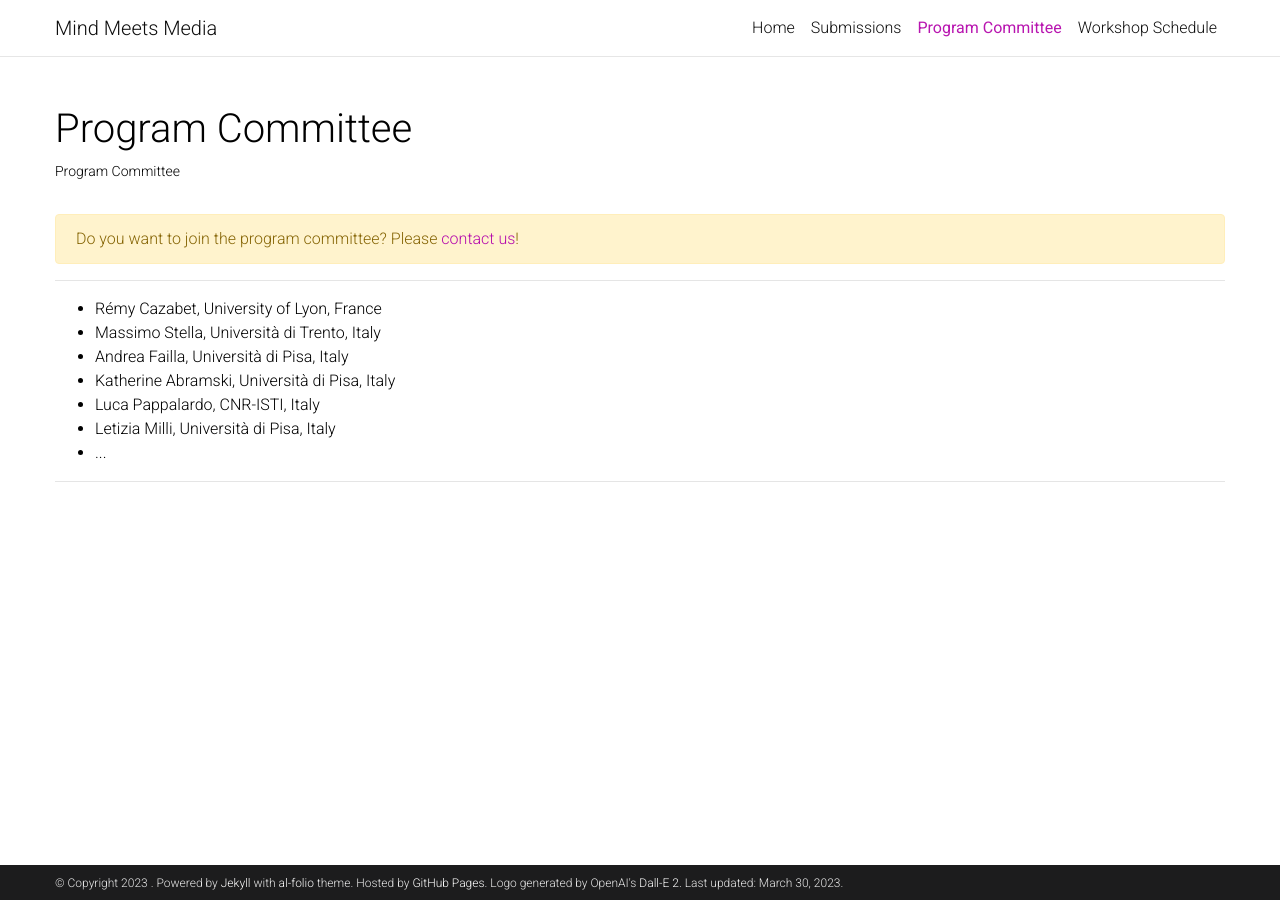
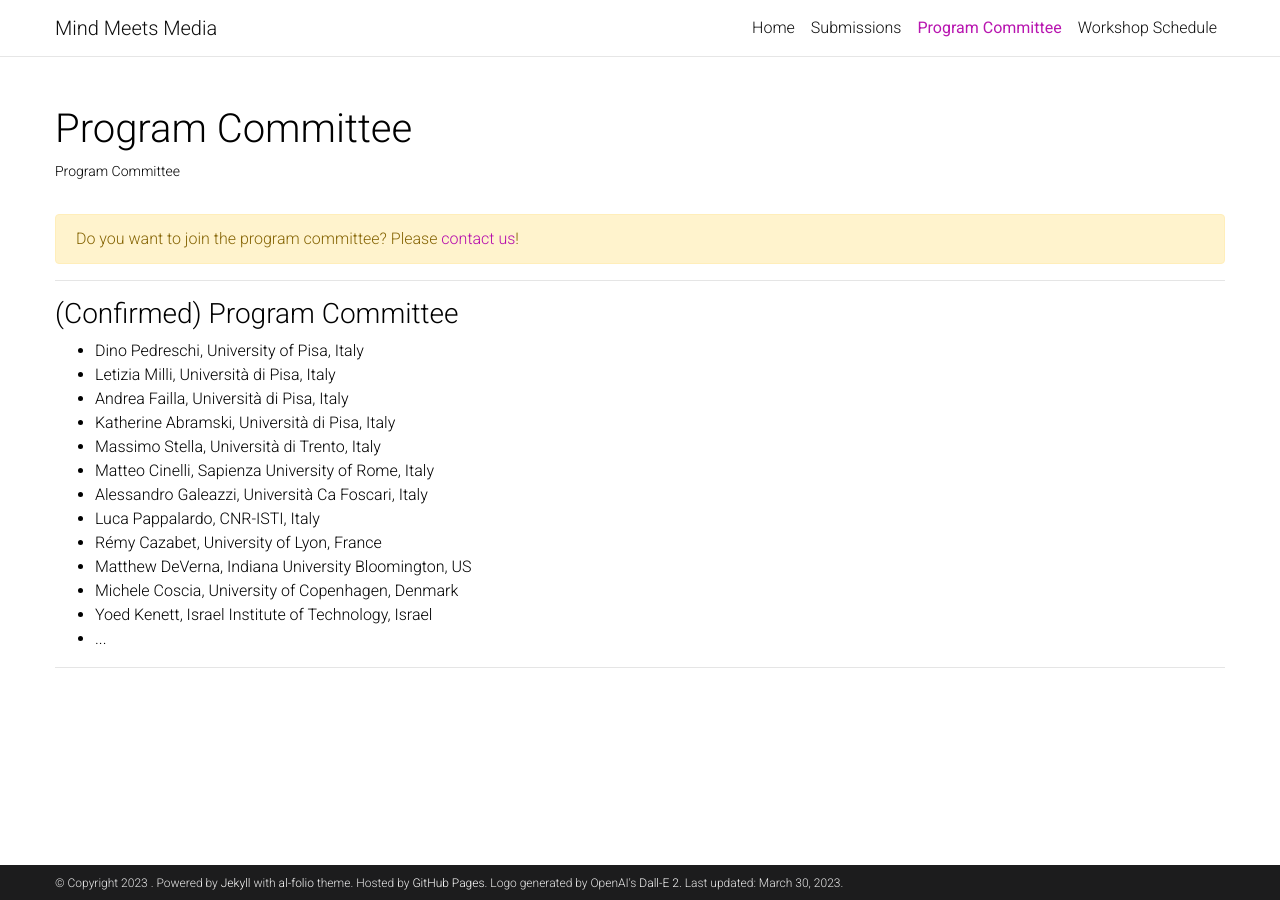
Before and after one commit to SMS-workshop/SMS-workshop.github.io, a Jekyll site: the page built from _pages/PC.md, in a window 1280 px wide. Built offline with Jekyll 4.4.1, drawn with Linux system fonts in a browser that asks for light colours; a style sheet for code colours, icons or effects is not loaded.

Commit message:
:new: PCs

```diff
--- a/_pages/PC.md
+++ b/_pages/PC.md
@@ -13,13 +13,21 @@ Do you want to join the program committee? Please <a href="mailto:mind-meets-med
 
 <hr>
 
+### (Confirmed) Program Committee
+
 <ul>
-    <li>Rémy Cazabet, University of Lyon, France</li>
-    <li>Massimo Stella, Università di Trento, Italy</li>
+    <li>Dino Pedreschi, University of Pisa, Italy</li>
+    <li>Letizia Milli, Università di Pisa, Italy</li>
     <li>Andrea Failla, Università di Pisa, Italy</li>
     <li>Katherine Abramski, Università di Pisa, Italy</li>
+    <li>Massimo Stella, Università di Trento, Italy</li>
+    <li>Matteo Cinelli, Sapienza University of Rome, Italy</li>
+    <li>Alessandro Galeazzi, Università Ca Foscari, Italy</li>
     <li>Luca Pappalardo, CNR-ISTI, Italy</li>
-    <li>Letizia Milli, Università di Pisa, Italy</li>
+    <li>Rémy Cazabet, University of Lyon, France</li>
+    <li>Matthew DeVerna, Indiana University Bloomington, US</li>
+    <li>Michele Coscia,	University of Copenhagen, Denmark</li>
+    <li>Yoed Kenett, Israel Institute of Technology, Israel</li>
     <li>...</li>
 </ul>
 
```
